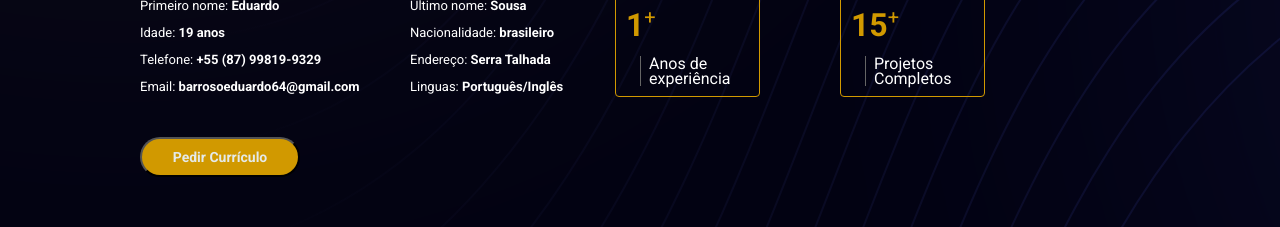
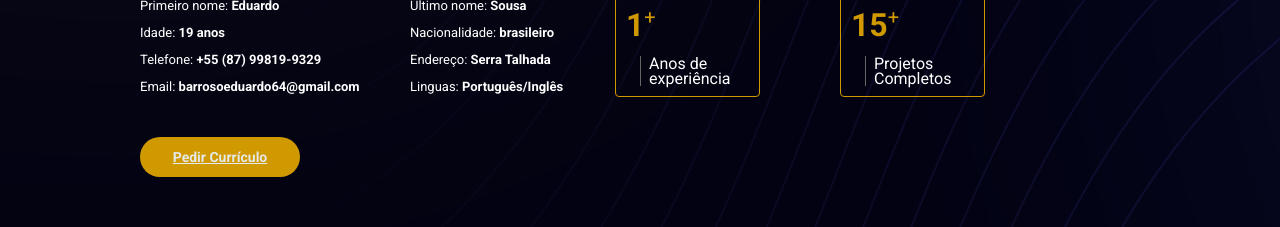
Before and after one commit to Eduardo-BarrosoS/portfolio, a React (Vite) app in the folder client/: page / in a window 1280 px wide. Shown: the part 1120-1347 px from the top of the page. Built offline with nearby package versions, Linux system fonts and the light colour scheme.

Commit message:
testando o download de pdf

```diff
--- a/client/src/sections/AboutMe/index.tsx
+++ b/client/src/sections/AboutMe/index.tsx
@@ -2,6 +2,7 @@ import { formatDistanceToNow } from "date-fns"
 import { ptBR } from "date-fns/locale"
 import { Title } from "../../components/Title"
 import { AboutMeContainer, Experience_projects, FirstInformation, PersonalInformationContainer, SecondInformation } from "./styles"
+import edital from "../../assets/edital.pdf"
 
 export const AboutMe = () => {
     const distance = formatDistanceToNow(new Date('2003-12-08T15:22:12.931Z'), {
@@ -49,7 +50,7 @@ export const AboutMe = () => {
                     </SecondInformation>
                 </PersonalInformationContainer>
             </div>
-            <button> Pedir Currículo </button>
+            <a href={edital} download="Curricula de Eduardo"> Pedir Currículo </a>
         </AboutMeContainer>
     )
 }
--- a/client/src/sections/AboutMe/styles.ts
+++ b/client/src/sections/AboutMe/styles.ts
@@ -15,7 +15,7 @@ export const AboutMeContainer = styled.div`
         font-size: 3.6rem;
         margin-bottom: 4rem;
     }
-    button {
+    a {
         width: 16rem;
         height: 4rem;
         display: flex;
```
Also changed, not shown: 1 other file (tests, documents, lock files or other folders).
